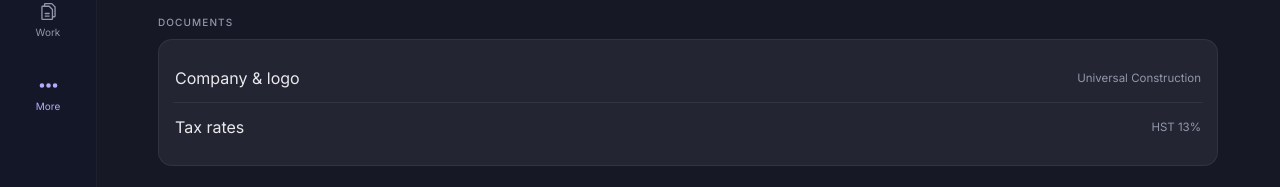
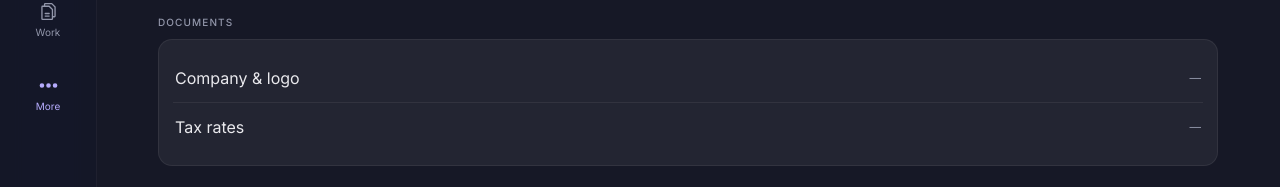
Before and after one commit to HypedMo0n/SageBridge-v3, a Next.js app: page /settings in a window 1280 px wide. Shown: the part 278-465 px from the top of the page. Built offline with nearby package versions, Linux system fonts and the light colour scheme; no server answers.

Commit message:
frontend: remove all hardcoded company names, replace with SageBridge

```diff
--- a/app/layout.tsx
+++ b/app/layout.tsx
@@ -1,4 +1,4 @@
 import type {Metadata,Viewport} from 'next';import {Inter} from 'next/font/google';import './globals.css';import {AppChrome} from '@/components/AppChrome';
 const inter=Inter({subsets:['latin'],weight:['400','500'],variable:'--font-inter'});
-export const metadata:Metadata={title:'SageBridge',description:'Universal Construction · Sage 50 mobile companion'};export const viewport:Viewport={width:'device-width',initialScale:1,viewportFit:'cover',themeColor:'#161826'};
+export const metadata:Metadata={title:'SageBridge',description:'Sage 50 mobile companion'};export const viewport:Viewport={width:'device-width',initialScale:1,viewportFit:'cover',themeColor:'#161826'};
 export default function RootLayout({children}:{children:React.ReactNode}){return <html lang="en" className={inter.variable}><body><a href="#content" className="sr-only focus:not-sr-only">Skip to content</a><AppChrome>{children}</AppChrome></body></html>}
--- a/app/settings/page.tsx
+++ b/app/settings/page.tsx
@@ -7,7 +7,7 @@ import { COMPANY_STORAGE_KEY } from '@/lib/company-selection';
 
 const groups = [
   ['Sync', [['Sync frequency', 'Every 15 min'], ['Wi-Fi only', 'Off']]],
-  ['Documents', [['Company & logo', 'Universal Construction'], ['Tax rates', 'HST 13%']]],
+  ['Documents', [['Company & logo', '—'], ['Tax rates', '—']]],
   ['Account', [['Users & permissions', 'Managed on desktop'], ['This device', 'Current browser']]],
 ] as const;
 
--- a/components/AppChrome.tsx
+++ b/components/AppChrome.tsx
@@ -8,14 +8,14 @@ import { api, type Company } from '../lib/api';
 import { COMPANY_STORAGE_KEY, resolveSelectedCompany, saveSelectedCompany } from '../lib/company-selection';
 
 const META: Record<string, [string, string]> = {
-  '/dashboard': ['Universal Construction', 'Sage 50 · desktop connector'],
+  '/dashboard': ['SageBridge', 'Sage 50 · desktop connector'],
   '/search': ['Search', 'Customers, invoices, products'],
   '/invoices': ['Work', 'Invoices and quotes'],
   '/customers': ['Customers', 'From the last Sage 50 sync'],
   '/products': ['Products & services', 'From Sage 50'],
   '/reports': ['Reports', 'Calculated from synced invoices'],
   '/sync': ['Sync', 'Desktop connector status'],
-  '/more': ['More', 'Universal Construction'],
+  '/more': ['More', 'SageBridge'],
   '/settings': ['Settings', ''],
   '/pair': ['Pair with Sage 50', 'Desktop connector']
 };
```
